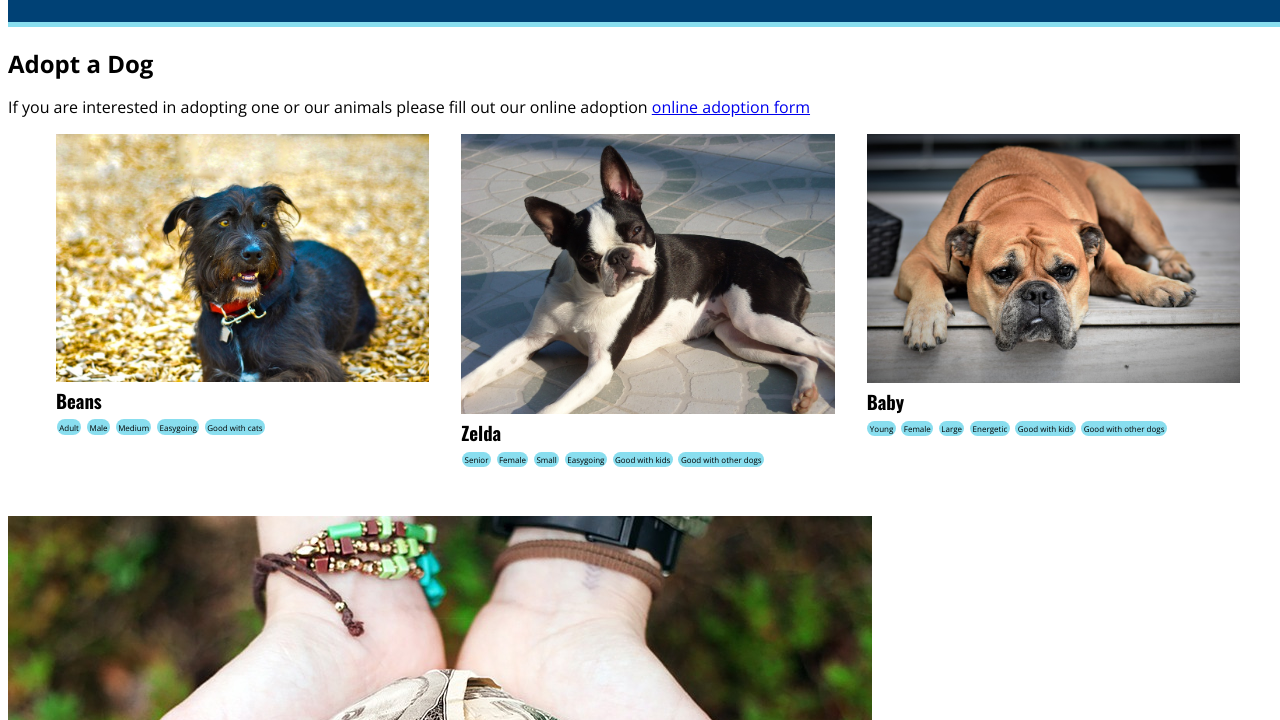
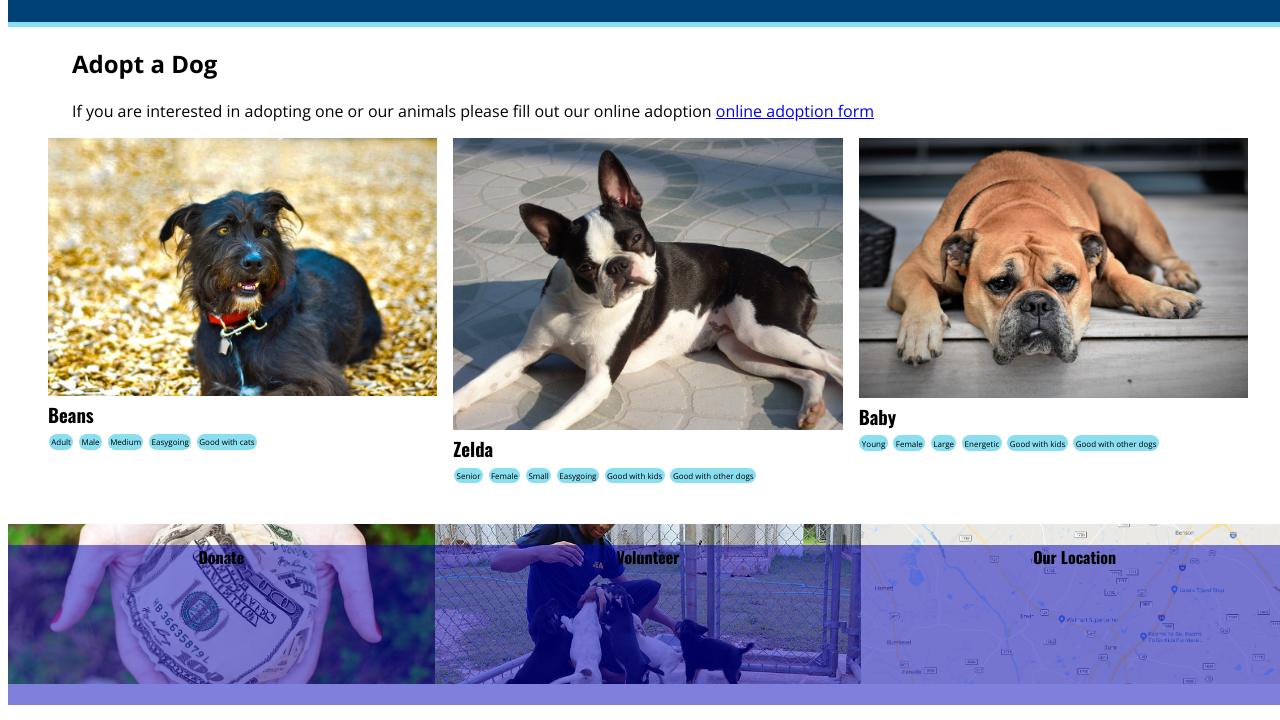
Before and after one commit to Momentum-Team-14/dog-adoption-moellioHeather, a plain HTML site: page index.html in a window 1280 px wide. Shown: the part 80-800 px from the top of the page. Drawn offline with nearby package versions, Linux system fonts and the light colour scheme.

Commit message:
save changes

```diff
--- a/index.html
+++ b/index.html
@@ -14,9 +14,11 @@
     <header>
         <h1>Happy Valley Shelter</h1>
     </header>
-    <h2>Adopt a Dog</h2>
-    <p>If you are interested in adopting one or our animals please fill out our online adoption <a href="url">online
-            adoption form</a></p>
+    <div class="adopt">
+        <h2>Adopt a Dog</h2>
+        <p>If you are interested in adopting one or our animals please fill out our online adoption <a href="url">online
+                adoption form</a></p>
+    </div>
 
     <div class="dogs">
         <div class="dog-row">
@@ -61,17 +63,20 @@
     </div>
 
     <footer>
-        <div id="donate">
-            <img src="starter_files/images/donate.jpg" alt="donate">
-            <div class="donate">Donate</div>
+        <div class="footer-image" id="donate">
+            <div class="overlay">
+                <h4>Donate</h4>
+            </div>
         </div>
-        <div id="volunteer">
-            <img src="starter_files/images/volunteer.jpg" alt="volunteer">
-            <p>Volunteer
-            <p>
+        <div class="footer-image" id="volunteer">
+            <div class="overlay">
+                <h4>Volunteer</h4>
+            </div>
         </div>
-        <div id="location">
-            <h1>Our Location</h1>
+        <div class="footer-image" id="location">
+            <div class="overlay">
+                <h4>Our Location</h4>
+            </div>
         </div>
     </footer>
 </body>
--- a/style.css
+++ b/style.css
@@ -17,8 +17,9 @@ h1 {
     margin: 0%;
 }
 
-h2 {
+.adopt {
     margin-bottom: 0;
+    margin-left: 5%
 }
 
 .dogs {
@@ -37,7 +38,7 @@ h2 {
 
 .dog-profile {
     width: 33%;
-    padding: 1rem;
+    padding: .5rem;
     padding-top: 0;
 
 }
@@ -68,4 +69,43 @@ li {
     font-size: .5em;
 }
 
-.footer img {}
+footer {
+    display: flex;
+    font-family: Oswald;
+    width: 100%;
+}
+
+.footer-image {
+    height: 10rem;
+    flex-grow: 1;
+    flex-basis: 0%;
+    background-size: cover;
+    background-repeat: no-repeat;
+    background-position: center center;
+    opacity: .6 blue;
+
+}
+
+.footer-image h4 {
+    text-align: center;
+    padding: auto;
+}
+
+.overlay {
+    background-color: #0000ba80;
+    height: 100%;
+    width: 100%
+}
+
+#donate {
+    background-image: url("starter_files/images/donate.jpg");
+}
+
+#volunteer {
+    background-image: url("starter_files/images/volunteer.jpg");
+}
+
+#location {
+    background-image: url("starter_files/images/location.png");
+
+}
```
